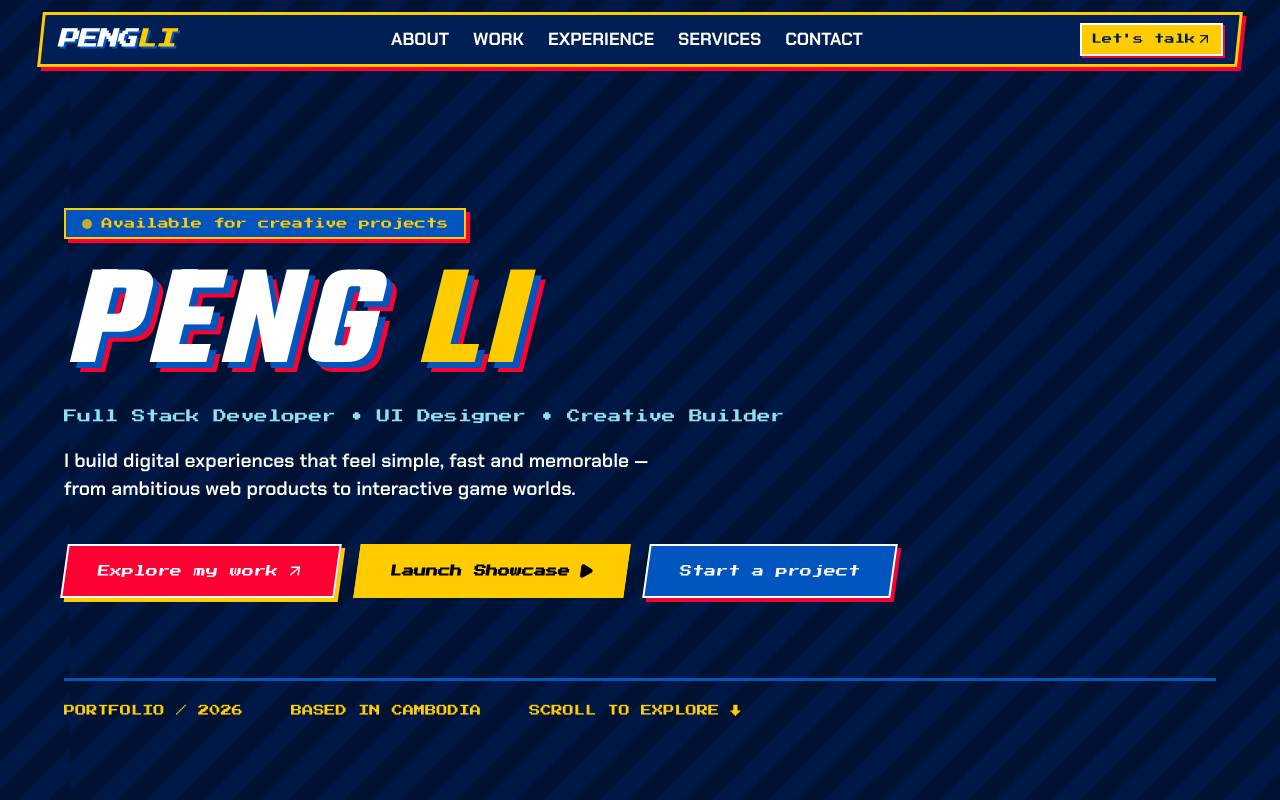
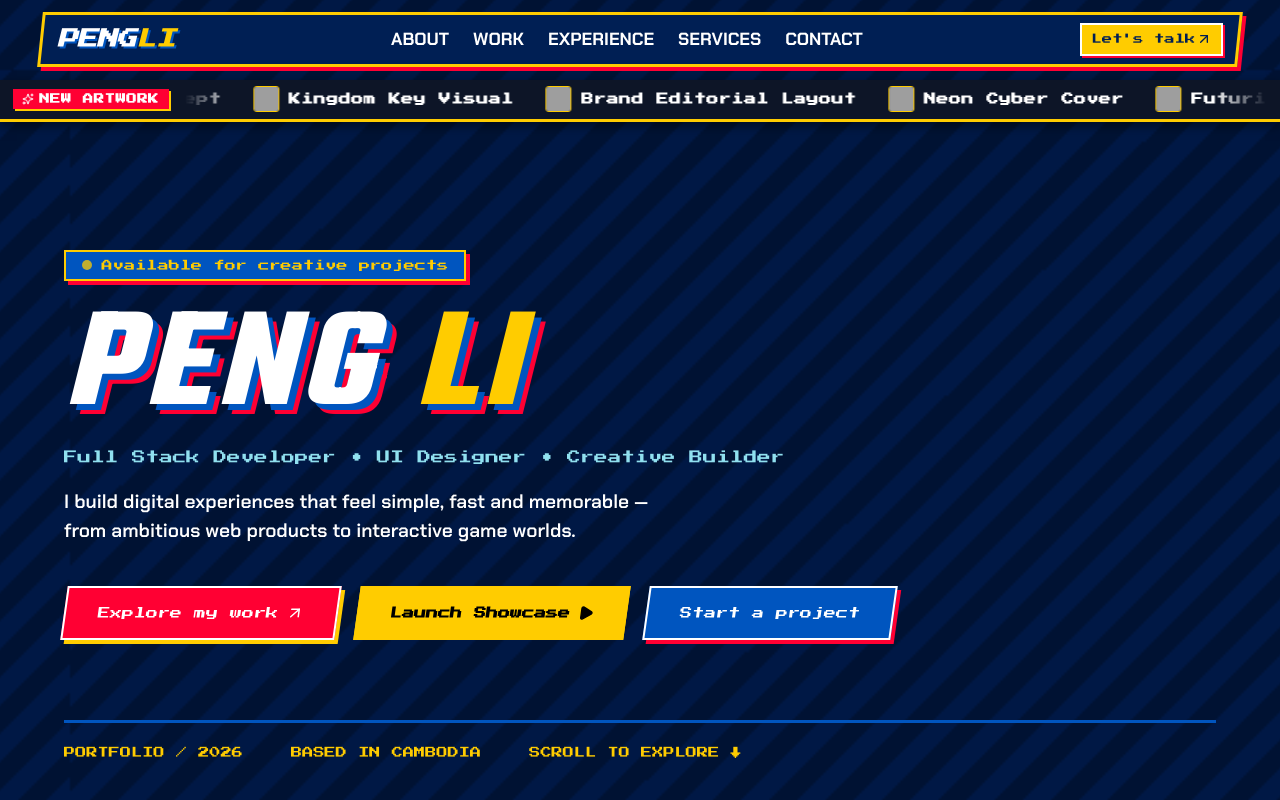
Before and after one commit to rna6768-cyber/portfolio, a React (Vite) app: page / in a window 1280 px wide. Both pictures are taken after a click on the button "PRESS START / CLICK TO ENTER". Shown: the top 800 px of the page. Built offline with nearby package versions, Linux system fonts and the light colour scheme; grey boxes are pictures that could not be loaded.

Commit message:
Updated portfolio content

```diff
--- a/src/App.css
+++ b/src/App.css
@@ -1023,42 +1023,164 @@ body {
   background: var(--sega-yellow);
   color: var(--sega-dark-blue);
 }
-/* Lightbox Modal Tweaks */
-.lightbox-modal {
-  border-radius: 12px;
-  overflow: hidden; /* Ensures full-bleed poster imagery clips flush to corners */
-  border: 3px solid var(--sega-yellow, #ffea00);
-  box-shadow: 0 0 20px rgba(0, 0, 0, 0.8), 6px 6px 0px var(--sega-red, #ff0055);
+/* Lightbox Navigation Buttons */
+.lightbox-nav-btn {
+  position: absolute;
+  top: 50%;
+  transform: translateY(-50%);
+  width: 36px;
+  height: 36px;
+  background: rgba(15, 23, 42, 0.85); /* Solid retro dark background */
+  border: 2px solid var(--sega-yellow, #ffea00);
+  color: var(--sega-yellow, #ffea00);
+  display: flex;
+  align-items: center;
+  justify-content: center;
+  cursor: pointer;
+  z-index: 10;
+  transition: background-color 0.15s ease, border-color 0.15s ease, transform 0.15s ease;
+  -webkit-tap-highlight-color: transparent; /* Removes mobile tap flash */
+  outline: none;
 }
 
-.lightbox-image-container img {
-  border-top-left-radius: 0;
-  border-top-right-radius: 0;
-  display: block;
-  width: 100%;
+.lightbox-nav-btn.prev {
+  left: 12px;
 }
 
-/* Modal Info Footer */
-.lightbox-header {
-  display: flex;
-  justify-content: space-between;
-  align-items: flex-start;
-  gap: 1rem;
+.lightbox-nav-btn.next {
+  right: 12px;
 }
 
-.lightbox-tags {
-  display: flex;
-  flex-wrap: wrap;
-  gap: 0.5rem;
-  margin-top: 1rem;
+/* Active / Desktop Hover state only */
+@media (hover: hover) {
+  .lightbox-nav-btn:hover {
+    background: var(--sega-red, #ff0055);
+    color: var(--sega-white, #ffffff);
+    border-color: var(--sega-white, #ffffff);
+    box-shadow: 2px 2px 0px var(--sega-yellow, #ffea00);
+  }
 }
 
-.lightbox-tag-pill {
+/* Press state for mobile touch */
+.lightbox-nav-btn:active {
+  transform: translateY(-50%) scale(0.92);
+  background: var(--sega-red, #ff0055);
+}
+/* Poster Ticker Banner */
+.poster-banner {
+  width: 100%;
+  background: #0d1527;
+  border-bottom: 3px solid var(--sega-yellow, #ffea00);
+  padding: 0.4rem 0.8rem;
+  display: flex;
+  align-items: center;
+  gap: 1rem;
   font-family: var(--font-arcade, monospace);
+  font-size: 0.75rem;
+  z-index: 100;
+  position: relative;
+  overflow: hidden;
+  box-shadow: 0 4px 10px rgba(0, 0, 0, 0.5);
+}
+
+.poster-banner-badge {
+  background: var(--sega-red, #ff0055);
+  color: #ffffff;
+  padding: 0.25rem 0.6rem;
   font-size: 0.65rem;
-  padding: 0.25rem 0.5rem;
-  border: 1px solid cyan;
-  color: cyan;
-  background: rgba(0, 255, 255, 0.05);
-  transform: skewX(-4deg);
+  font-weight: bold;
+  letter-spacing: 0.5px;
+  display: flex;
+  align-items: center;
+  gap: 0.30rem;
+  flex-shrink: 0;
+  z-index: 2;
+  box-shadow: 2px 2px 0px var(--sega-yellow, #ffea00);
 }
+
+.poster-ticker-track {
+  flex: 1;
+  overflow: hidden;
+  display: flex;
+  align-items: center;
+  cursor: pointer;
+  mask-image: linear-gradient(to right, transparent, black 5%, black 95%, transparent);
+  -webkit-mask-image: linear-gradient(to right, transparent, black 5%, black 95%, transparent);
+}
+
+.poster-ticker-content {
+  display: flex;
+  align-items: center;
+  gap: 2rem;
+  white-space: nowrap;
+  will-change: transform;
+}
+
+.poster-ticker-item {
+  display: flex;
+  align-items: center;
+  gap: 0.6rem;
+  flex-shrink: 0;
+}
+
+.poster-thumb {
+  width: 26px;
+  height: 26px;
+  object-fit: cover;
+  border: 1px solid var(--sega-yellow, #ffea00);
+  border-radius: 3px;
+  flex-shrink: 0;
+}
+
+.poster-item-title {
+  color: #ffffff;
+  font-size: 0.75rem;
+  font-weight: 600;
+  letter-spacing: 0.5px;
+}
+
+.poster-banner-close {
+  background: transparent;
+  border: none;
+  color: #a0aec0;
+  cursor: pointer;
+  display: flex;
+  align-items: center;
+  justify-content: center;
+  z-index: 2;
+  flex-shrink: 0;
+}
+
+.poster-banner-close:hover {
+  color: var(--sega-yellow, #ffea00);
+}
+/* Mobile Optimizations for Poster Banner */
+@media (max-width: 640px) {
+  .poster-banner {
+    padding: 0.35rem 0.5rem;
+    gap: 0.5rem;
+  }
+
+  /* Compact the badge on small screens */
+  .poster-banner-badge {
+    padding: 0.2rem 0.4rem;
+    font-size: 0.55rem;
+    letter-spacing: 0px;
+  }
+
+  /* Make the ticker item text slightly smaller so more items fit on screen */
+  .poster-item-title {
+    font-size: 0.65rem;
+  }
+
+  /* Slightly reduce thumbnail size */
+  .poster-thumb {
+    width: 22px;
+    height: 22px;
+  }
+
+  /* Tighten spacing between looping items */
+  .poster-ticker-content {
+    gap: 1.2rem;
+  }
+}
--- a/src/App.jsx
+++ b/src/App.jsx
@@ -10,6 +10,7 @@ import Further from "./components/Further";
 import Contact from "./components/Contact";
 import Loader from "./components/Loader";
 import Profile from "./components/Profile";
+import Banner from "./components/Banner";
 import { segaSound } from "./utils/audio";
 import "./App.css";
 
@@ -26,6 +27,7 @@ function App() {
 
       {!isLoading && (
         <div className="site-shell">
+          <Banner />
           <Navbar />
 
           <main>
@@ -44,8 +46,8 @@ function App() {
             <span>Built with React + Framer Motion</span>
             <a
               href="#home"
-              onMouseEnter={() => segaSound.playBlip(1000, 0.04)}
-              onClick={() => segaSound.playSonicRing()}
+              onMouseEnter={() => segaSound?.playBlip(1000, 0.04)}
+              onClick={() => segaSound?.playSonicRing()}
             >
               BACK TO TOP ↑
             </a>
--- /dev/null
+++ b/src/components/Banner.jsx
@@ -0,0 +1,88 @@
+import React, { useState } from 'react';
+import { motion } from 'framer-motion';
+import { Sparkles, X } from 'lucide-react';
+import { segaSound } from '../utils/audio';
+
+const posterItems = [
+  {
+    id: 1,
+    title: "MLBB TopUp Concept",
+    image: "https://i.pinimg.com/736x/e8/fe/fb/e8fefb1d16429c442001a2eb313c0c36.jpg",
+  },
+  {
+    id: 2,
+    title: "Kingdom Key Visual",
+    image: "https://i.pinimg.com/736x/56/7e/d6/567ed66daaa6963fed08585c7bfa6dd5.jpg",
+  },
+  {
+    id: 3,
+    title: "Brand Editorial Layout",
+    image: "https://i.pinimg.com/1200x/50/ee/86/50ee860b95cb4a88dd596002da7753d1.jpg",
+  },
+  {
+    id: 4,
+    title: "Neon Cyber Cover",
+    image: "https://i.pinimg.com/736x/7f/e1/b3/7fe1b3f9e0cb1e9d4fb8258155cdfe21.jpg",
+  },
+  {
+    id: 5,
+    title: "Futuristic Poster Series",
+    image: "https://i.pinimg.com/736x/9b/bb/e7/9bbbe724d3861e9384090f8260d27d78.jpg",
+  },
+];
+
+export default function Banner() {
+  const [isVisible, setIsVisible] = useState(true);
+
+  if (!isVisible) return null;
+
+  const handleClose = () => {
+    if (segaSound?.playBlip) segaSound.playBlip(600, 0.05);
+    setIsVisible(false);
+  };
+
+  const infinitePosterItems = [
+    ...posterItems,
+    ...posterItems,
+    ...posterItems,
+    ...posterItems,
+  ];
+
+  return (
+    <div className="poster-banner">
+      {/* Left Badge */}
+      <div className="poster-banner-badge">
+        <Sparkles size={12} /> NEW ARTWORK
+      </div>
+
+      {/* Auto-Playing Loop Track */}
+      <div className="poster-ticker-track" style={{ cursor: "default" }}>
+        <motion.div
+          className="poster-ticker-content"
+          animate={{ x: ["0%", "-50%"] }}
+          transition={{
+            x: {
+              repeat: Infinity,
+              repeatType: "loop",
+              duration: 18,
+              ease: "linear",
+            },
+          }}
+        >
+          {infinitePosterItems.map((poster, index) => (
+            <div key={`${poster.id}-${index}`} className="poster-ticker-item">
+              <img
+                src={poster.image}
+                alt={poster.title}
+                className="poster-thumb"
+              />
+              <span className="poster-item-title">{poster.title}</span>
+            </div>
+          ))}
+        </motion.div>
+      </div>
+
+
+    </div>
+  );
+}
--- a/src/components/Hero.jsx
+++ b/src/components/Hero.jsx
@@ -46,6 +46,16 @@ const artworks = [
     tone: "green",
     poster: "https://i.pinimg.com/736x/7f/e1/b3/7fe1b3f9e0cb1e9d4fb8258155cdfe21.jpg",
   },
+  {
+    number: "05",
+    title: "Futuristic Poster Series",
+    type: "Poster Design",
+    description:
+      "A series of futuristic poster designs featuring abstract shapes, vibrant gradients, and dynamic compositions.",
+    tags: ["Poster Design", "Futuristic", "Digital Art"],
+    tone: "indigo",
+    poster: "https://i.pinimg.com/736x/9b/bb/e7/9bbbe724d3861e9384090f8260d27d78.jpg",
+  }
 ];
 
 export default function Hero() {
--- a/src/components/Projects.jsx
+++ b/src/components/Projects.jsx
@@ -45,6 +45,16 @@ const artworks = [
     tone: "green",
     poster: "https://i.pinimg.com/736x/7f/e1/b3/7fe1b3f9e0cb1e9d4fb8258155cdfe21.jpg",
   },
+  {
+    number: "05",
+    title: "Futuristic Poster Series",
+    type: "Poster Design",
+    description:
+      "A series of futuristic poster designs featuring abstract shapes, vibrant gradients, and dynamic compositions.",
+    tags: ["Poster Design", "Futuristic", "Digital Art"],
+    tone: "indigo",
+    poster: "https://i.pinimg.com/736x/9b/bb/e7/9bbbe724d3861e9384090f8260d27d78.jpg",
+  }
 ];
 
 export default function Projects() {
```
